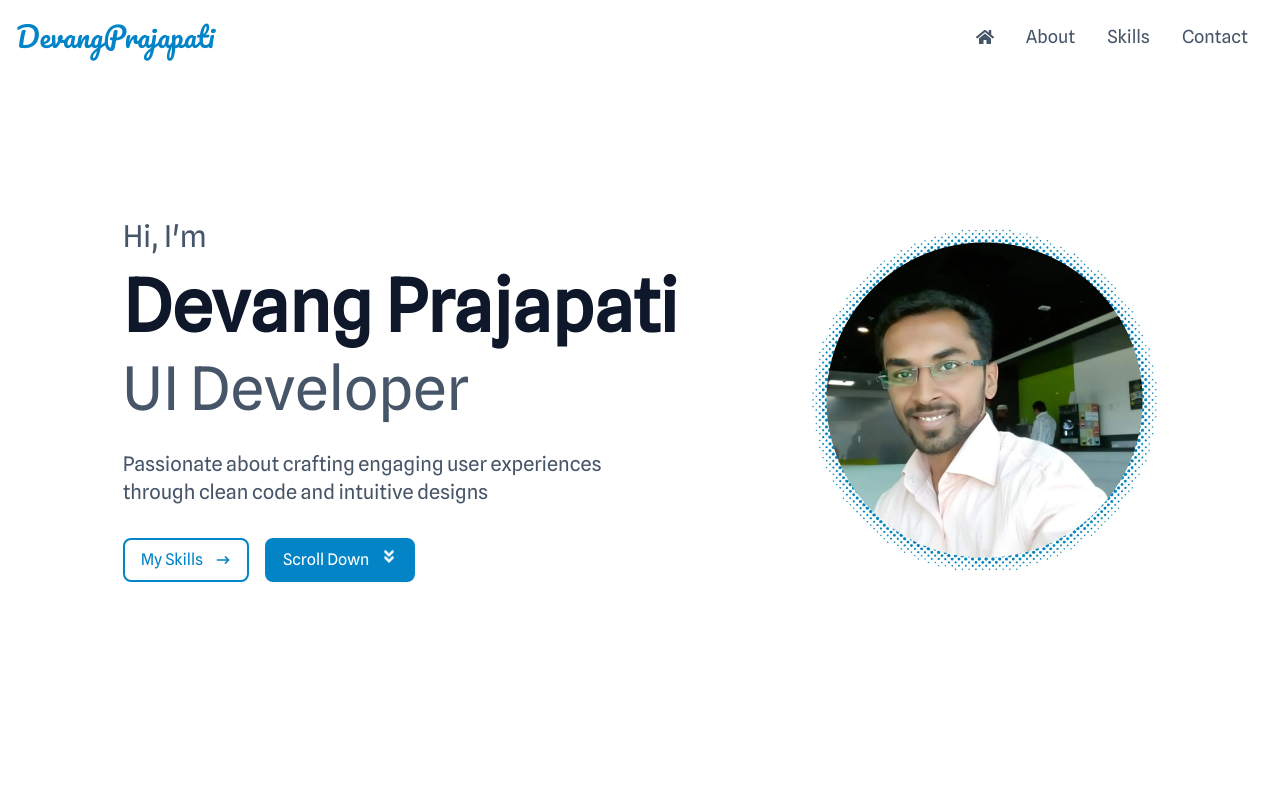
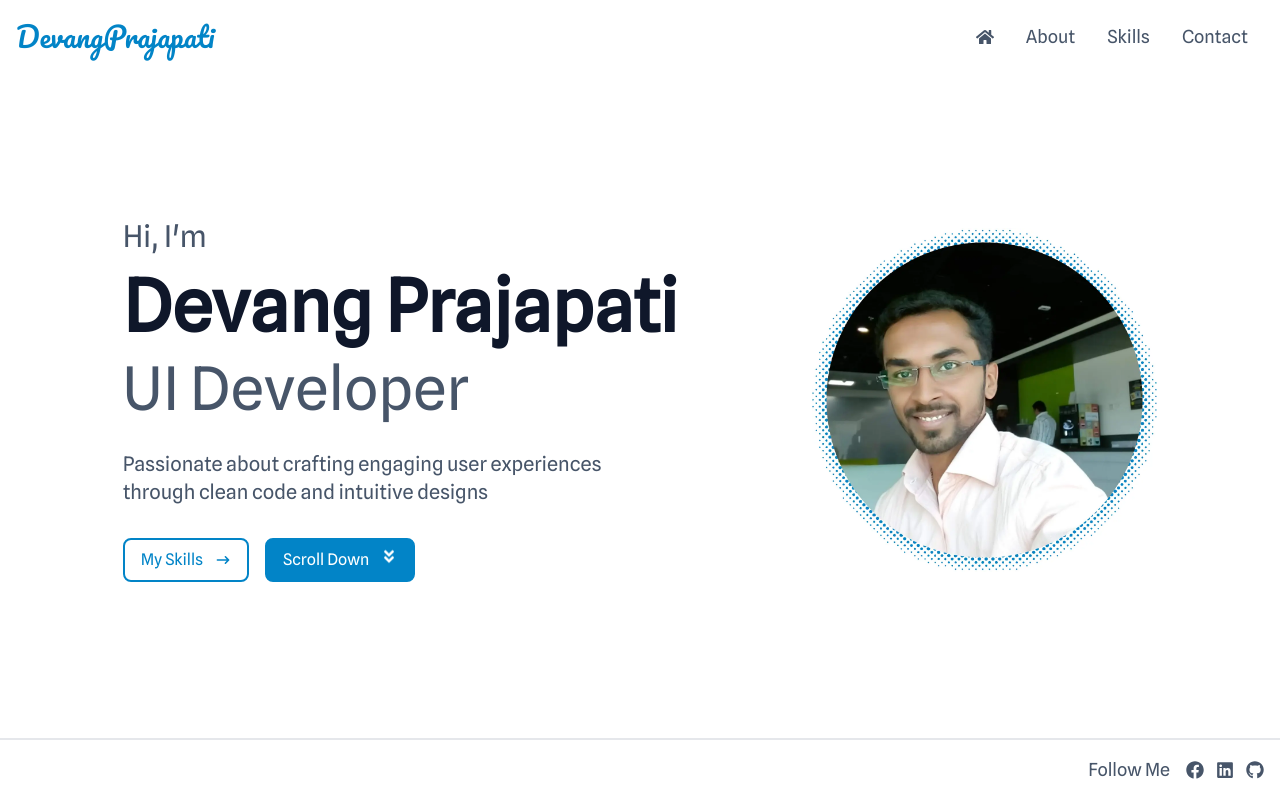
Before and after one commit to devangprjpt588/devangprajapati, a React (Vite) app: page / in a window 1280 px wide. Shown: the top 800 px of the page. Built offline with nearby package versions, Linux system fonts and the light colour scheme.

Commit message:
Added Follow Me Component and classes adjusted to scrolltop component

```diff
--- a/src/App.jsx
+++ b/src/App.jsx
@@ -7,6 +7,7 @@ import Skills from './components/Skills';
 import Contact from './components/Contact';
 import ScrollToTop from './components/ScrollToTop';
 import Callout from './components/Callout';
+import FollowMe from './components/FollowMe';
 
 function App() {
 
@@ -14,6 +15,7 @@ function App() {
     <>
       <Navbar/>
       <ScrollToTop/>
+      <FollowMe/>
       <Home/>
       <About/>
       <Skills/>
--- /dev/null
+++ b/src/components/FollowMe.jsx
@@ -0,0 +1,33 @@
+import React from 'react';
+import { FaFacebook } from "react-icons/fa";
+import { FaLinkedin } from "react-icons/fa";
+import { FaGithub } from "react-icons/fa";
+
+const FollowMe = () => {
+  return (
+    <div className='fixed bg-white bottom-0 border-t-2 inset-x-0'>
+        <div className='container mx-auto'>
+            <div className='flex text-lg justify-end items-center text-slate-600 p-4'>
+                <div className='pr-4'>Follow Me</div>
+                <div className='pr-3'>
+                    <a href="https://www.facebook.com/devang.prajapati.501" target='_blank'>
+                        <FaFacebook/>
+                    </a>
+                </div>
+                <div className='pr-3'>
+                    <a href="https://in.linkedin.com/in/devang-prajapati-24a6033a" target='_blank'>
+                        <FaLinkedin/>
+                    </a>
+                </div>
+                <div>
+                    <a href="https://github.com/devangprjpt588/devangprajapati" target='_blank'>
+                        <FaGithub/>
+                    </a>
+                </div>
+            </div>
+        </div>
+    </div>
+  )
+}
+
+export default FollowMe
--- a/src/components/ScrollToTop.jsx
+++ b/src/components/ScrollToTop.jsx
@@ -21,7 +21,7 @@ const ScrollToTop = () => {
         <>
             {isVisible && (
                 <div className={`scroll-component ${isVisible ? 'visible' : ''}`}>
-                    <div className='animate-[bounce_1s_ease-in-out_2] bg-sky-600 p-2 text-xl rounded-lg text-white bottom-4 right-4 fixed cursor-pointer z-10'>
+                    <div className='animate-[bounce_1s_ease-in-out_2] bg-sky-600 p-2 text-xl rounded-lg text-white bottom-20 right-4 fixed cursor-pointer z-10'>
                         <Link to="home" smooth={true} duration={500}>
                             <HiArrowNarrowUp />
                         </Link>
```
